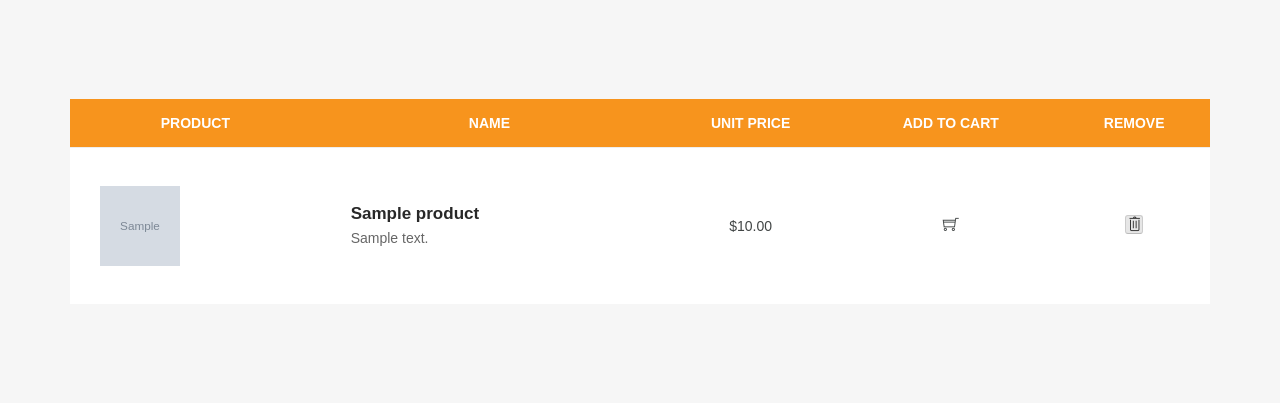
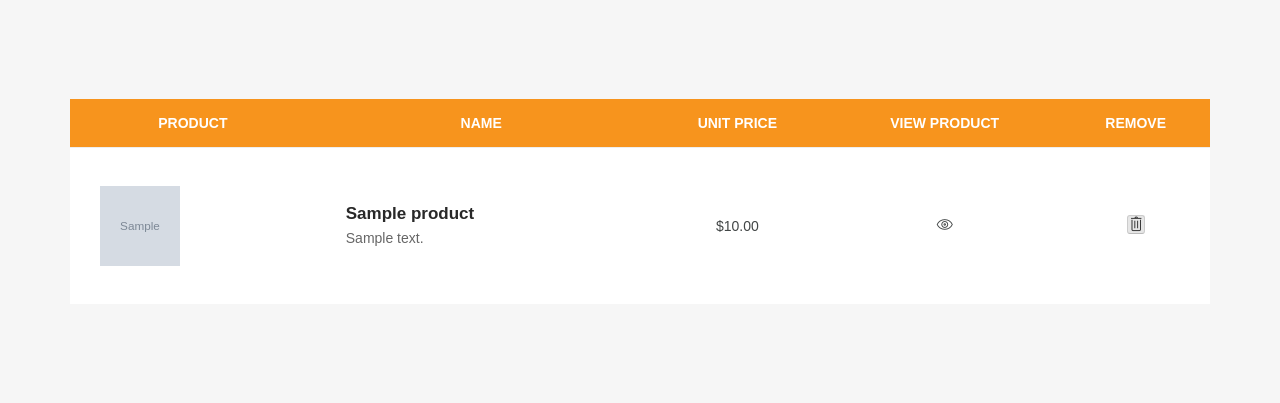
Before and after one commit to r4mi4/django_shop, a Django app: page /shop/wishlist/ in a window 1280 px wide. Shown: the part 260-663 px from the top of the page. Run offline with Django 3.2, Linux system fonts and the light colour scheme; a user stored in the database is signed in; tables that the repository leaves empty hold one stand-in row (values such as "Sample post"); grey boxes marked "Sample" are stand-in pictures; some libraries are stand-ins or nearby versions.

Commit message:
fix some issues in wishlist

```diff
--- a/shop/templates/shop/wishlist.html
+++ b/shop/templates/shop/wishlist.html
@@ -34,7 +34,7 @@
 								<th>PRODUCT</th>
 								<th>NAME</th>
 								<th class="text-center">UNIT PRICE</th>
-								<th class="text-center">ADD TO CART</th>
+								<th class="text-center">VIEW PRODUCT</th>
 								<th class="text-center">REMOVE</th>
 							</tr>
 						</thead>
@@ -42,7 +42,7 @@
 							<tr id="remove">
 								<td class="image" data-title="No"><img src="{{product.product.images.first.image.url}}" alt="#"></td>
 								<td class="product-des" data-title="Description">
-									<p class="product-name"><a href="#">{{product.product.name}}</a></p>
+									<p class="product-name"><a href="{{product.product.get_absolute_url}}">{{product.product.name}}</a></p>
 									<p class="product-des">{{product.product.short_descriptions}}</p>
 								</td>
 								<td class="price" data-title="Price"><span>
@@ -51,7 +51,7 @@
                                     {% else %}
                                         ${{product.product.price}}
                                     {% endif %} </span></td>
-								<td class="total-amount"><a href="#"><i class="ti-shopping-cart remove-icon"></i></a></td>
+								<td class="total-amount"><a href="{{product.product.get_absolute_url}}"><i class="ti-eye remove-icon"></i></a></td>
 								<td class="action" data-title="Remove"><button>
 									<span id="like" attr_id="{{product.product.pk}}" class="ti-trash remove-icon" title="Remove From Wishlist" action_url="{% url 'shop:add_to_wishlist' %}"></span>
 								</button></td>
--- a/shop/views.py
+++ b/shop/views.py
@@ -5,7 +5,6 @@ from django.core.paginator import Paginator
 from django.contrib.auth.decorators import login_required
 from django.http import HttpResponse
 from cart.forms import CartAddForm
-
 
 
 def shop(request, slug=None):
```
